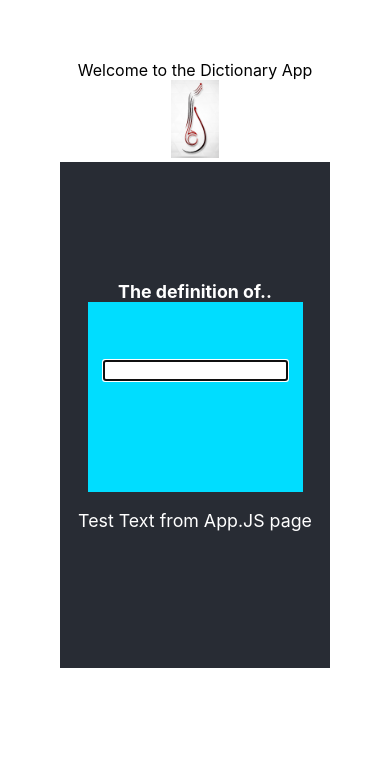
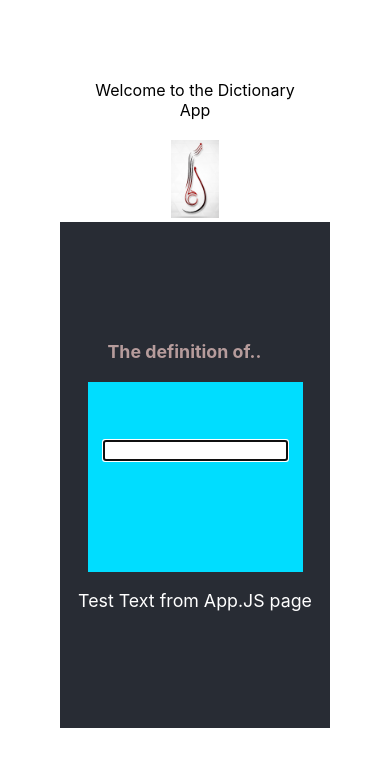
Before and after one commit to Shahbi88/react-dictionary, a React (Create React App) app: page / in a window 390 px wide. Shown: the top 766 px of the page. Built offline with nearby package versions, Linux system fonts and the light colour scheme.

Commit message:
phonetics working

```diff
--- a/src/App.css
+++ b/src/App.css
@@ -1,3 +1,6 @@
+.welcome {
+  padding: 20px;
+}
 .App {
   text-align: center;
   padding: 60px;
@@ -26,12 +29,27 @@
   display: block;
   padding: 30px;
 }
-
+strong {
+  color: rgb(182, 156, 156);
+  display: flex;
+  padding: 10px;
+  margin: 10px;
+}
 .synonyms {
   color: rgb(202, 61, 202);
   font-size: small;
   display: block;
   line-height: 40px;
+  font-family: "Lucida Sans", "Lucida Sans Regular", "Lucida Grande",
+    "Lucida Sans Unicode", Geneva, Verdana, sans-serif;
+}
+.phonetics {
+  color: white;
+  font-size: small;
+  display: block;
+  padding: 40px;
+  line-height: 40px;
+  font-style: italic;
   font-family: "Lucida Sans", "Lucida Sans Regular", "Lucida Grande",
     "Lucida Sans Unicode", Geneva, Verdana, sans-serif;
 }
--- a/src/App.js
+++ b/src/App.js
@@ -6,7 +6,7 @@ function App() {
   return (
     <div className="App">
       {" "}
-      <div>Welcome to the Dictionary App</div>
+      <div className="welcome">Welcome to the Dictionary App</div>
       <img src={logo} className="App-logo" alt="logo" />
       <header className="App-header">
         <div>
--- a/src/dictionary.js
+++ b/src/dictionary.js
@@ -3,17 +3,21 @@ import axios from "axios";
 import Results from "./results";
 import Synonyms from "./synonyms";
 import "./App.css";
+import Phonetics from "./phonetics";
 
 export default function Dictionary() {
   let [keyWord, setKeyword] = useState("");
   let [results, setResults] = useState(null); //We need to do this to send the result to the Results component at another page
   let [synonyms, setSynonyms] = useState(null);
+  let [phonetics, setPhonetics] = useState(null);
   function handleResponse(result) {
     console.log(result.data.meanings);
+    console.log(result.data.phonetic);
     console.log(result.data.meanings[0].synonyms);
 
     setResults(result.data.meanings[0].definition); //This is how we set somethjing to use at another function
     setSynonyms(result.data.meanings[0].synonyms);
+    setPhonetics(result.data.phonetic);
   }
 
   function search(event) {
@@ -42,6 +46,7 @@ export default function Dictionary() {
       </small>
 
       <Synonyms synonyms={synonyms} />
+      <Phonetics phonetics={phonetics} />
     </div>
   );
 }
--- /dev/null
+++ b/src/phonetics.js
@@ -0,0 +1,15 @@
+import React from "react";
+
+export default function Phonetics(props) {
+  console.log(props.phonetics);
+  if (props.phonetics) {
+    return (
+      <div>
+        <small className="phonetics">
+          Phonetics:
+          {props.phonetics}
+        </small>
+      </div>
+    );
+  } else return null;
+}
```
